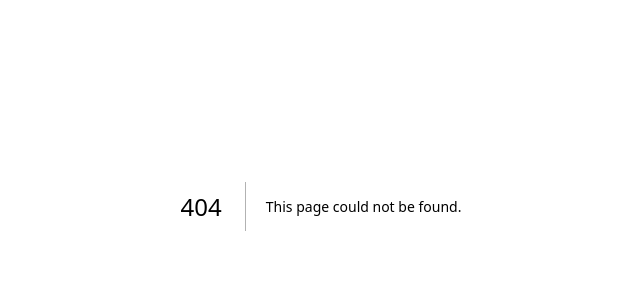
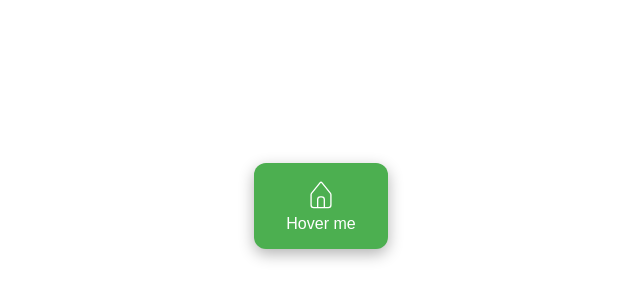
Before and after one commit to Razum/frontend_dive, a Next.js app: page /media-hover in a window 1280 px wide. Before the commit this address had no page. Shown: the part 194-494 px from the top of the page, without its empty margins (319-959 px from the left). Built offline with nearby package versions, Linux system fonts and the light colour scheme.

Commit message:
border-image-overlay

```diff
--- a/next.config.mjs
+++ b/next.config.mjs
@@ -1,4 +1,8 @@
 /** @type {import('next').NextConfig} */
-const nextConfig = {};
+const nextConfig = {
+    images: {
+        domains: ['placehold.co']
+    }
+};
 
 export default nextConfig;
--- a/package.json
+++ b/package.json
@@ -13,7 +13,8 @@
         "clsx": "^2.1.1",
         "next": "14.2.5",
         "react": "^18",
-        "react-dom": "^18"
+        "react-dom": "^18",
+        "react-icons": "^5.3.0"
     },
     "devDependencies": {
         "@types/node": "^20",
--- a/prettier.config.js
+++ b/prettier.config.js
@@ -4,5 +4,5 @@ module.exports = {
     trailingComma: 'es5',
     printWidth: 80,
     tabWidth: 2,
-    useTabs: false,
+    useTabs: false
 };
--- a/src/app/animation-delay/page.module.css
+++ b/src/app/animation-delay/page.module.css
@@ -22,7 +22,9 @@
     position: absolute;
     left: 100%;
     animation: AutoRun var(--time) linear infinite;
-    animation-delay: calc(var(--time) / var(--quantity) * (var(--index) - 1) - var(--time));
+    animation-delay: calc(
+        var(--time) / var(--quantity) * (var(--index) - 1) - var(--time)
+    );
 }
 
 @keyframes AutoRun {
--- /dev/null
+++ b/src/app/border-image-overlay/page.module.css
@@ -0,0 +1,6 @@
+.wrapper {
+    padding: 3rem 1rem;
+    background-color: khaki;
+    font-family: Helvetica, sans-serif;
+    border-image: fill 0 linear-gradient(to top, rgb(0 0 0 / 40%), transparent);
+}
--- a/src/app/matchacss/page.tsx
+++ b/src/app/matchacss/page.tsx
@@ -27,6 +27,8 @@ function MatchaCSSPage() {
                         loading="lazy"
                         src="https://placehold.co/600x400"
                         alt="image_1"
+                        width={600}
+                        height={400}
                     />
 
                     <p className={styles.article__decription}>
@@ -52,6 +54,8 @@ function MatchaCSSPage() {
                     <Image
                         loading="lazy"
                         src="https://placehold.co/600x400"
+                        width={600}
+                        height={400}
                         alt="image_1"
                     />
 
@@ -124,7 +128,7 @@ function MatchaCSSPage() {
                         high={70}
                         optimum={99}
                         value="33"
-                     />
+                    />
                     <button type="submit">Submit</button>
                 </form>
             </section>
--- /dev/null
+++ b/src/app/media-hover/page.module.css
@@ -0,0 +1,43 @@
+.wrapper {
+    width: 100dvw;
+    height: 100dvh;
+    display: flex;
+    justify-content: center;
+    align-items: center;
+}
+
+.icon {
+    width: 2em;
+    height: 2em;
+}
+
+.button {
+    background-color: #4CAF50;
+    border: none;
+    color: white;
+    padding: 1rem 2rem;
+    text-align: center;
+    text-decoration: none;
+    display: inline-block;
+    font-size: 1rem;
+    cursor: pointer;
+    border-radius: 0.75rem;
+    transition: all 0.3s ease;
+    box-shadow: 0 0.3125rem 0.9375rem rgba(0, 0, 0, 0.3);
+}
+
+.button > .text {
+    display: block;
+ }
+
+@media (hover) {
+    .button:hover {
+        background-color: #45a049;
+        transform: scale(1.1);
+        box-shadow: 0 0.625rem 1.25rem rgba(0, 0, 0, 0.5);
+    }
+
+    .button > .text {
+        display: none;
+    }
+}
--- /dev/null
+++ b/src/app/media-hover/page.tsx
@@ -0,0 +1,16 @@
+import { CiHome } from 'react-icons/ci';
+
+import styles from '@/app/media-hover/page.module.css';
+
+function MediaHoverPage() {
+    return (
+        <div className={styles.wrapper}>
+            <button className={styles.button} type="button">
+                <CiHome className={styles.icon} />
+                <span className={styles.text}>Hover me</span>
+            </button>
+        </div>
+    );
+}
+
+export default MediaHoverPage;
--- a/src/app/page.tsx
+++ b/src/app/page.tsx
@@ -1,5 +1,31 @@
-import styles from './page.module.css';
+import Link from 'next/link';
+import styles from '@/app/page.module.css';
 
-export default function Home() {
-    return <main className={styles.main}>Front dive</main>;
+function Home() {
+    return (
+        <main className={styles.main}>
+            <ul>
+                <li>
+                    <Link href="/matchacss">Matcha CSS</Link>
+                </li>
+                <li>
+                    <Link href="/responsive-sizing">Responsive sizing</Link>
+                </li>
+                <li>
+                    <Link href="/grid-area">Grid area</Link>
+                </li>
+                <li>
+                    <Link href="/animation-delay">Animation delay</Link>
+                </li>
+                <li>
+                    <Link href="/media-hover">Media hover</Link>
+                </li>
+                <li>
+                    <Link href="/border-image-overlay">Border Image Overlay</Link>
+                </li>
+            </ul>
+        </main>
+    );
 }
+
+export default Home;
```
Also changed, not shown: src/app/animation-delay/page.tsx (+10 -10 lines), src/app/border-image-overlay/page.tsx (added, +11 -0 lines), .eslintrc.json, 1 other file (tests, documents, lock files or other folders).
